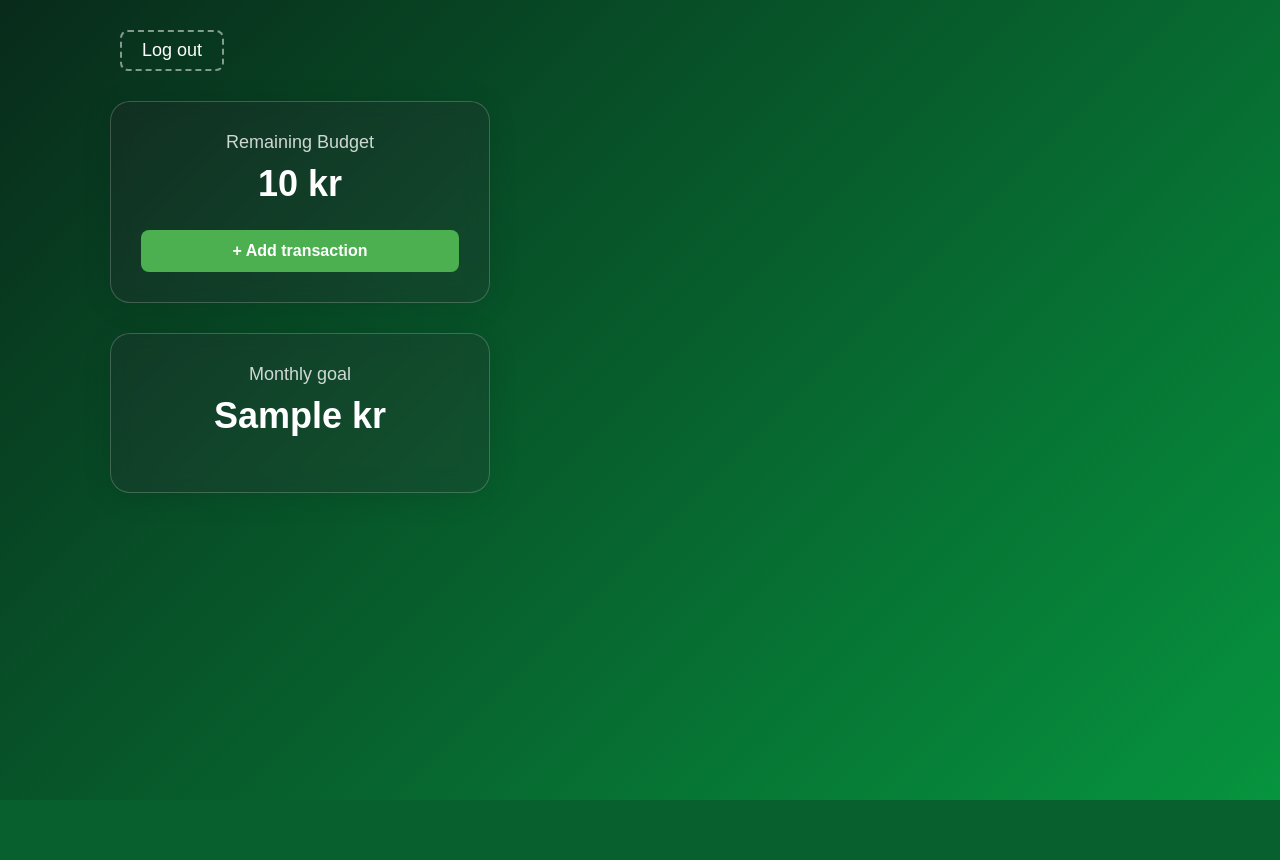
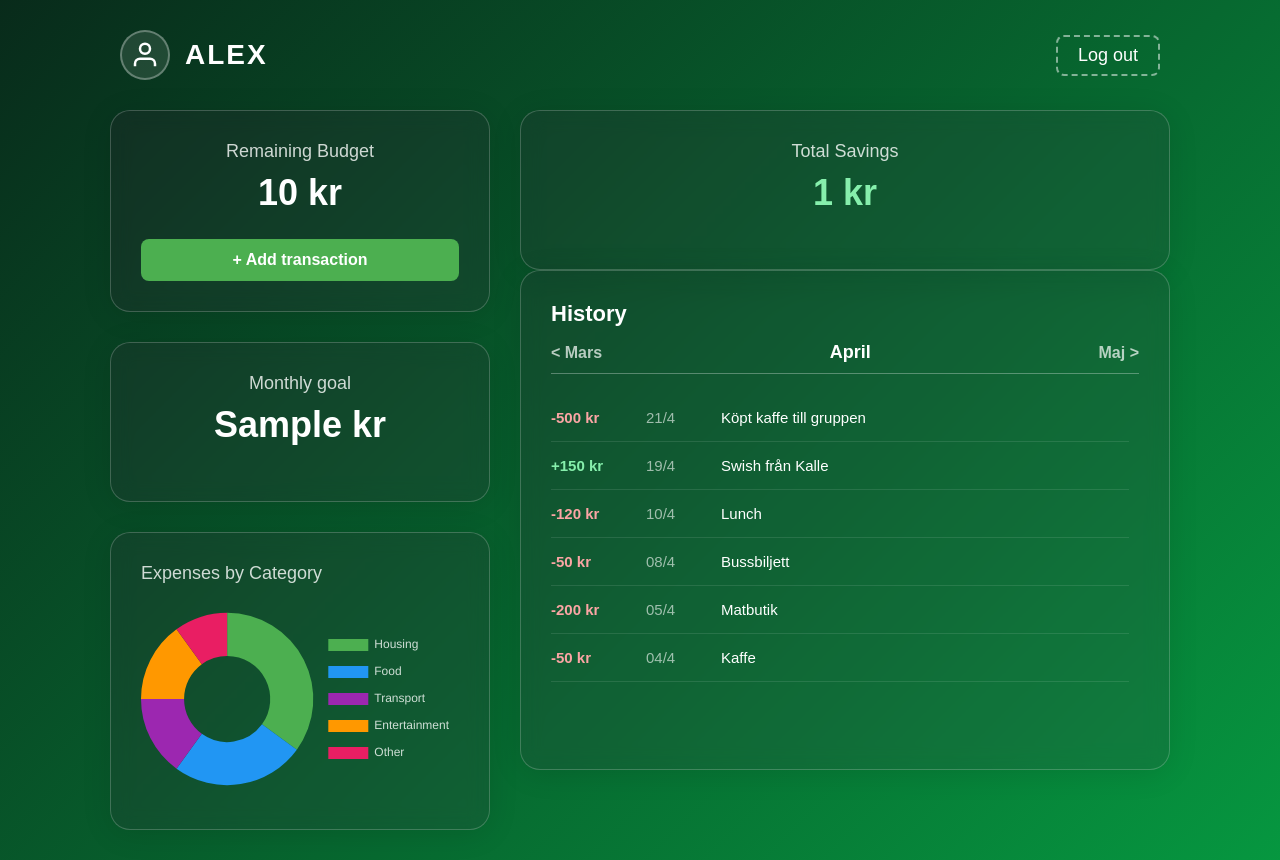
Before and after one commit to tmuk26-group-1/budget-tool, a Flask app: template templates/dashboard.html in a window 1280 px wide. Before the commit the page ends 800 px from the top, so only its background shows below. Run offline with Flask 3, Linux system fonts and the light colour scheme; the template is opened without the code that fills it: most values are stand-ins (such as "Sample title", 1, 10 or a date in 2020).

Commit message:
saving summary, transaktion history, user name, pie chart

```diff
--- a/static/css/pages/dashboard.css
+++ b/static/css/pages/dashboard.css
@@ -225,3 +225,9 @@ body {
         min-height: 400px;
     }
 }
+
+/* --- TILLAGT: NY STYLING FÖR SPARAD SUMMA --- */
+/* Ger sparpengarna en uppmuntrande grön färg istället för standardvit */
+.savings-amount {
+    color: #86efac !important;
+}
--- a/templates/dashboard.html
+++ b/templates/dashboard.html
@@ -7,9 +7,15 @@
 {% block content %}
 
     <div class="dashboard-wrapper">
-    <header class="dashboard-topbar">
-        <a href="{{ url_for('logout') }}" class="btn-logout">Log out</a>
-    </header>
+        <header class="dashboard-topbar">
+        <div class="user-profile">
+            <div class="avatar">
+                <svg viewBox="0 0 24 24" fill="none" stroke="currentColor" stroke-width="2"><path d="M20 21v-2a4 4 0 0 0-4-4H8a4 4 0 0 0-4 4v2"></path><circle cx="12" cy="7" r="4"></circle></svg>
+            </div>
+            <span class="username">ALEX</span>
+        </div>
+            <a href="{{ url_for('logout') }}" class="btn-logout">Log out</a>
+         </header>
 
     <div class="dashboard-grid">
 
@@ -23,7 +29,7 @@
                 <div class="action-buttons">
                     <a href="{{ url_for('add_transaction')}}" class="btn btn-income">+ Add transaction</a>
                 </div>
-        </div>
+            </div>
 
             <div class="dashboard-box">
                 <header class="budget-hero">
@@ -32,6 +38,110 @@
                 </header>
             </div>
 
+
+
+            <div class="dashboard-box chart-box" style="display: flex; flex-direction: column; align-items: flex-start;">
+                <h2 style="margin-top: 0; margin-bottom: 15px; font-size: 18px; color: rgba(255, 255, 255, 0.8); font-weight: normal;"> Expenses by Category </h2>
+
+                <div style="position: relative; height: 200px; width: 100%;">
+            <canvas id="expenseChart"></canvas>
+                </div>
+            </div>
+
+        </div>
+
+        <div class="right-column">
+            <!-- TILLAGT: NY SEKTION FÖR SPARAD SUMMA -->
+            <div class="dashboard-box">
+                <header class="budget-hero">
+                    <h2>Total Savings</h2>
+                    <!-- Variabeln total_savings hämtas från Flask. Klassen savings-amount är ny för grön färg. -->
+                    <h1 class="budget-amount savings-amount">{{ total_savings }} kr</h1>
+                </header>
+            </div>
+            <!-- SLUT PÅ TILLÄGG -->
+            <div class="dashboard-box history-box">
+                <div class="history-header">
+                    <h2>History</h2>
+                    <div class="month-selector">
+                        <a href="#" class="month-btn">&lt; Mars</a>
+                        <span class="current-month">April</span>
+                        <a href="#" class="month-btn">Maj &gt;</a>
+                    </div>
+                </div>
+
+                <div class="transaction-list">
+                    <div class="transaction-item">
+                        <span class="t-amount negative">-500 kr</span>
+                        <span class="t-date">21/4</span>
+                        <span class="t-desc">Köpt kaffe till gruppen</span>
+                    </div>
+                    <div class="transaction-item">
+                        <span class="t-amount positive">+150 kr</span>
+                        <span class="t-date">19/4</span>
+                        <span class="t-desc">Swish från Kalle</span>
+                    </div>
+                    <div class="transaction-item">
+                        <span class="t-amount negative">-120 kr</span>
+                        <span class="t-date">10/4</span>
+                        <span class="t-desc">Lunch</span>
+                    </div>
+                    <div class="transaction-item"><span class="t-amount negative">-50 kr</span><span class="t-date">08/4</span><span class="t-desc">Bussbiljett</span></div>
+                    <div class="transaction-item"><span class="t-amount negative">-200 kr</span><span class="t-date">05/4</span><span class="t-desc">Matbutik</span></div>
+                    <div class="transaction-item"><span class="t-amount negative">-50 kr</span><span class="t-date">04/4</span><span class="t-desc">Kaffe</span></div>
+                </div>
+            </div>
+        </div>
+
     </div>
+</div>
+<script src="https://cdn.jsdelivr.net/npm/chart.js"></script>
 
+<script>
+document.addEventListener('DOMContentLoaded', function() {
+    const ctx = document.getElementById('expenseChart').getContext('2d');
+
+    new Chart(ctx, {
+        type: 'doughnut',
+        data: {
+            labels: ['Housing', 'Food', 'Transport', 'Entertainment', 'Other'],
+            datasets: [{
+                data: [35, 25, 15, 15, 10],
+                backgroundColor: [
+                    '#4CAF50',
+                    '#2196F3',
+                    '#9C27B0',
+                    '#FF9800',
+                    '#E91E63'
+                ],
+                borderWidth: 0,
+                hoverOffset: 5
+            }]
+        },
+        options: {
+            responsive: true,
+            maintainAspectRatio: false,
+            plugins: {
+                legend: {
+                    position: 'right',
+                    labels: {
+                        color: 'rgba(255, 255, 255, 0.8)',
+                        font: {
+                            size: 12
+                        },
+                        padding: 15
+                    }
+                },
+                tooltip: {
+                    callbacks: {
+                        label: function(context) {
+                            return ' ' + context.label + ': ' + context.parsed + '%';
+                        }
+                    }
+                }
+            }
+        }
+    });
+});
+</script>
 {% endblock %}
```
